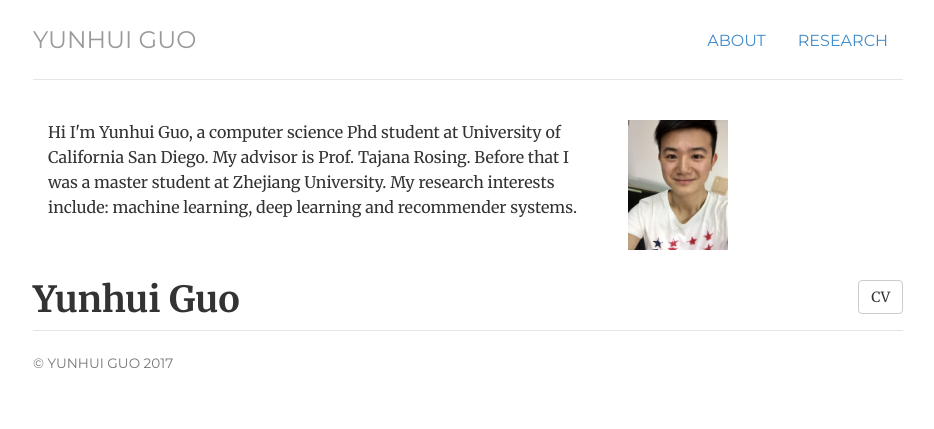
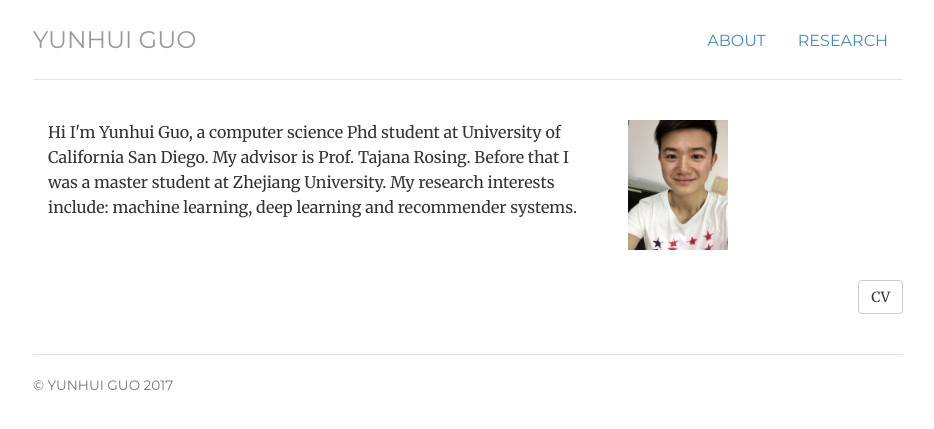
Before and after one commit to yunhuiguo/yunhuiguo.github.io, a Jekyll site: the page built from index.html, in a window 1280 px wide. Shown: the top 429 px of the page, without its empty margins (172-1106 px from the left). Built offline with Jekyll 4.4.1, drawn with Linux system fonts in a browser that asks for light colours.

Commit message:
Update index.html

```diff
--- a/index.html
+++ b/index.html
@@ -19,7 +19,6 @@ description: Yunhui Guo
 	<img  class="img-circle avatar" height="130px", width="100px", alt="Yunhui Guo" src="img/FullSizeRender.jpg">
 	</div>
   	<a href="./resume_yunhuiguo.pdf" class="btn btn-default pull-right" title="Download CV as PDF">CV</a>
-	<div itemscope itemtype="http://data-vocabulary.org/Person">
-	<span itemprop="name"><h1>Yunhui Guo</h1></span>
+
 </div>
 <!-- </div> -->
```
